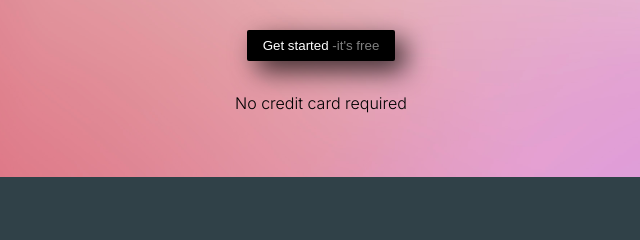
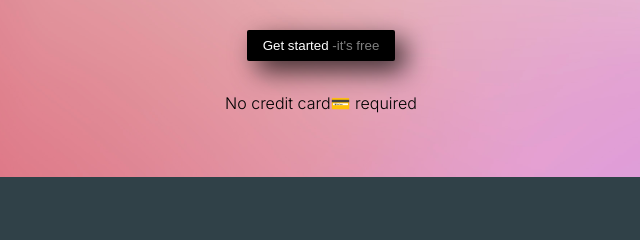
Before and after one commit to ZMBAIG/Snippet-Template, a plain HTML site: page index.html in a window 1280 px wide. Shown: the part 342-582 px from the top of the page, 319-959 px from the left. Drawn offline with Linux system fonts and the light colour scheme.

Commit message:
edit credit card

```diff
--- a/index.html
+++ b/index.html
@@ -38,7 +38,7 @@
           <button class="btn_get_started">
             Get started <span>-it's free</span>
           </button>
-          <p>No credit card required</p>
+          <p class="credit_card">No credit card💳 required</p>
         </article>
         <img src="./Assets/Snippet Image.png" alt="Snippet Image" />
       </section>
--- a/style.css
+++ b/style.css
@@ -97,7 +97,11 @@ input[type="email"] {
   text-align: center;
   padding: 2rem 0rem;
 }
-
+.credit_card {
+  display: flex;
+  justify-content: center;
+  align-items: center;
+}
 .snipper_wrapper .gorgeous_code img {
   display: block;
   padding: 0rem 4rem;
```
